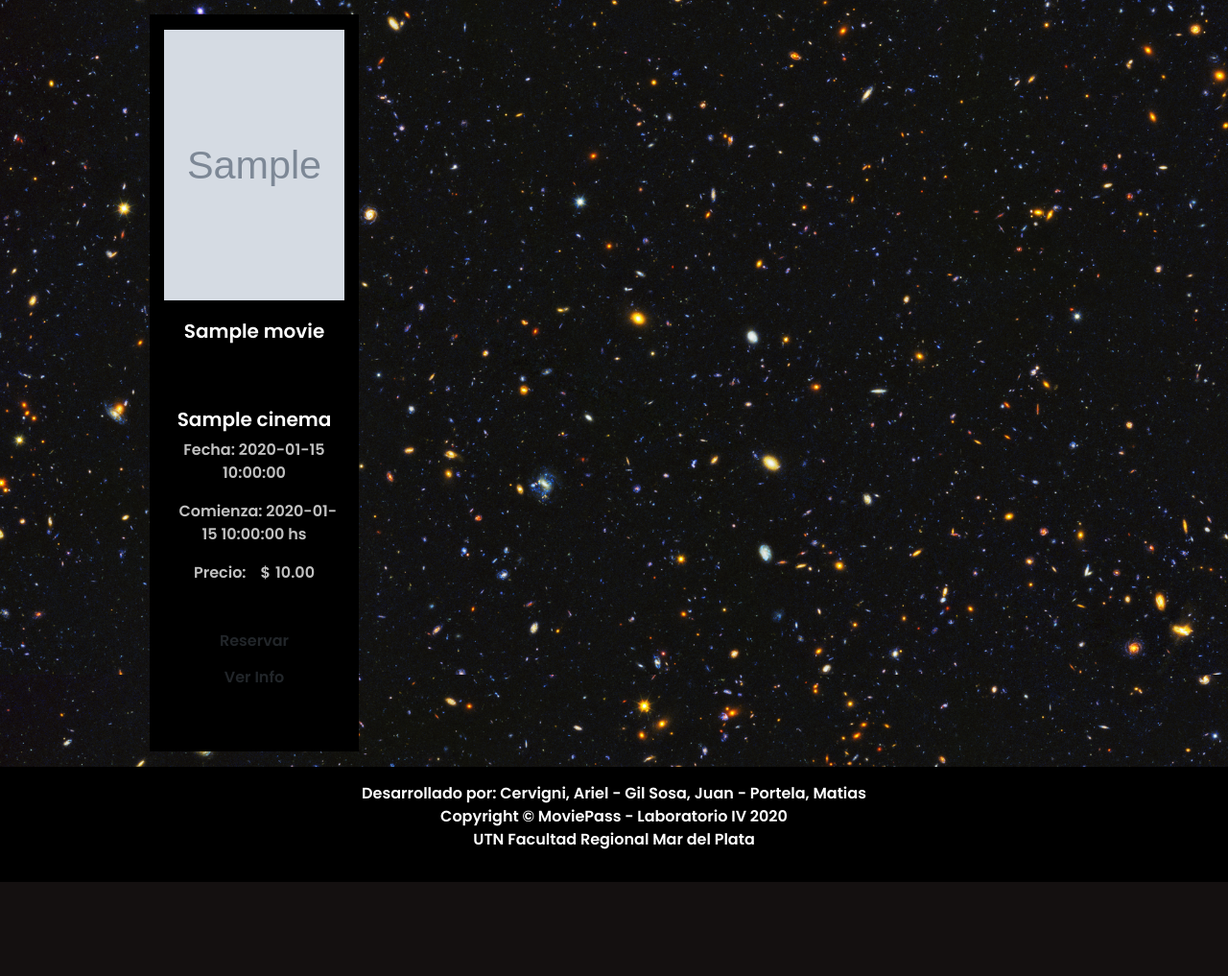
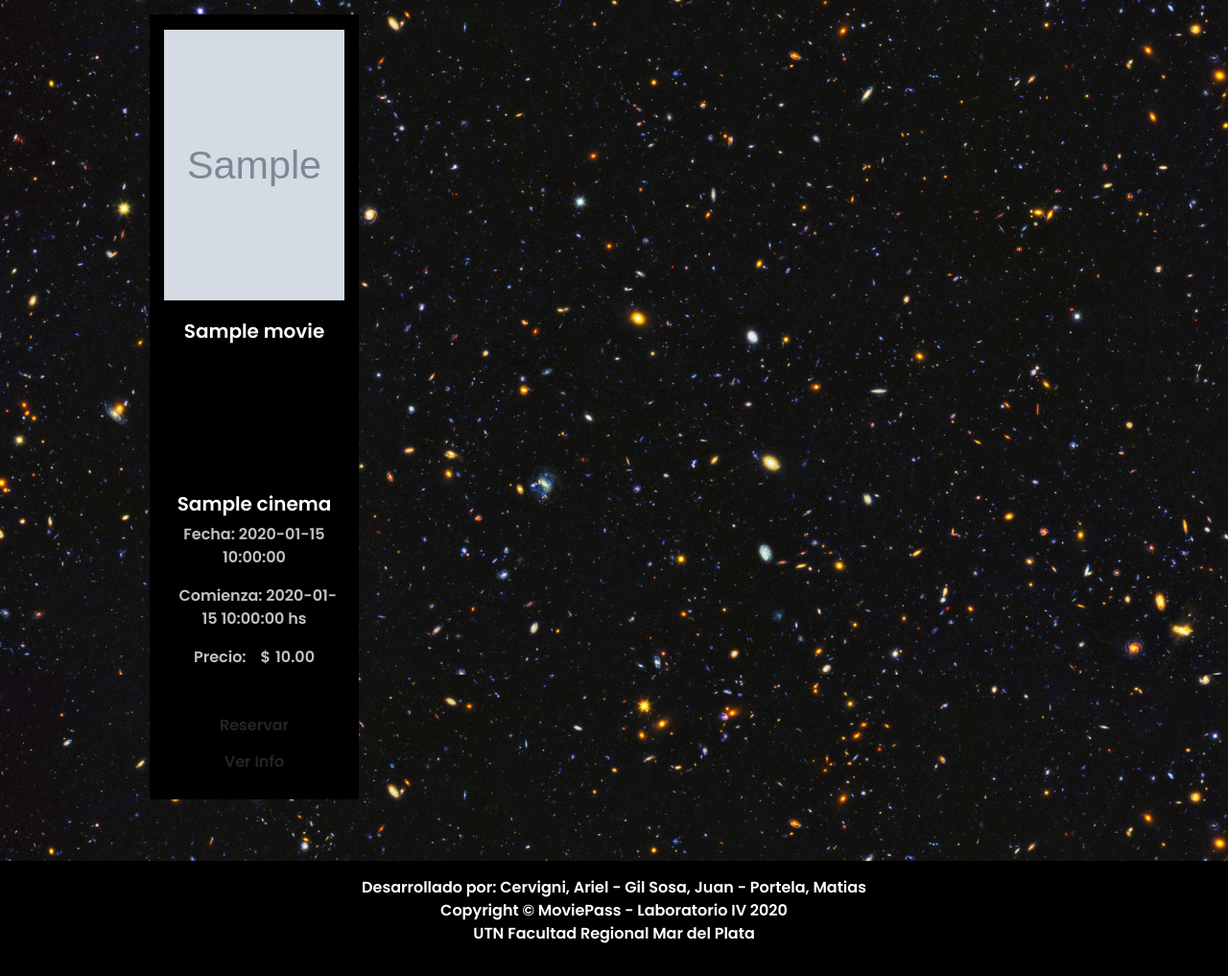
Before and after one commit to JuanGilSosa/MoviePass, a PHP site: the page made by MoviePass/Views/showtimes.php in a window 1280 px wide. Shown: the part 97-1114 px from the top of the page at 96% size. Before the commit the page ends 1016 px from the top, so only its background shows below. Run offline with PHP 8.4, Linux system fonts and the light colour scheme; the template is opened without the code that fills it: most values are stand-ins (such as "Sample title", 1, 10 or a date in 2020); grey boxes marked "Sample" are stand-in pictures; data that the repository does not hold is empty; some libraries are stand-ins or nearby versions.

Commit message:
fixed layout of cartelera

```diff
--- a/MoviePass/Views/showtimes.php
+++ b/MoviePass/Views/showtimes.php
@@ -1,7 +1,7 @@
 <?php require_once('nav.php'); ?>
 
 <main>
-    <div class="container">
+    <div class="container " >
         <?php
         if (isset($message) && !empty($message)) {
             #echo "<small>" . $message . "</small>";
@@ -18,7 +18,7 @@
         }
         ?>
     </div>
-    <div class="grid-container text-center" style="justify-content:center; height:100%">
+    <div class="grid-container text-center mb-5 h-100" style="justify-content:center; ">
 
         <?php
 
@@ -30,7 +30,7 @@
                         #$movie = $showtime->GetMovie();
                         #$genres = $genreDAO->GetGenresNamesById($movie->GetGenres());
         ?>
-                        <div class="grid-container">
+                        <div class="grid-container h-100">
                             <div class="cell " style="background-color: #000000; padding-top:2vh;">
                                 <div class="container ">
 
@@ -49,7 +49,7 @@
                                                                                     ?>
                                     </h5>
 
-                                    <h5 class="red-text"></i><?php if (is_object($theatre)) {
+                                    <h5 class="red-text" style="min-height:10vh;"></i><?php if (is_object($theatre)) {
                                                                     echo $theatre->GetName();
                                                                 } ?></h5>
 
```
Also changed, not shown: 1 other file.
